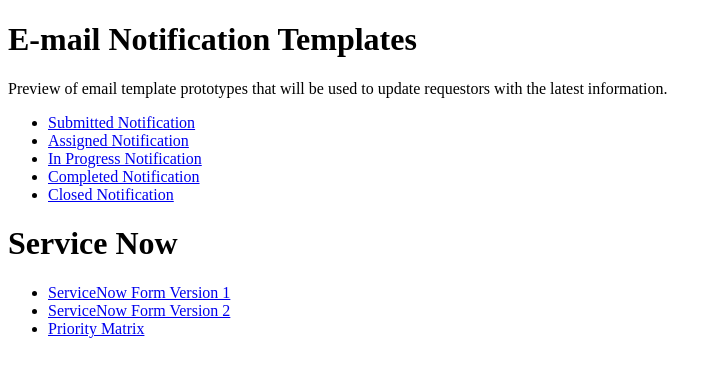
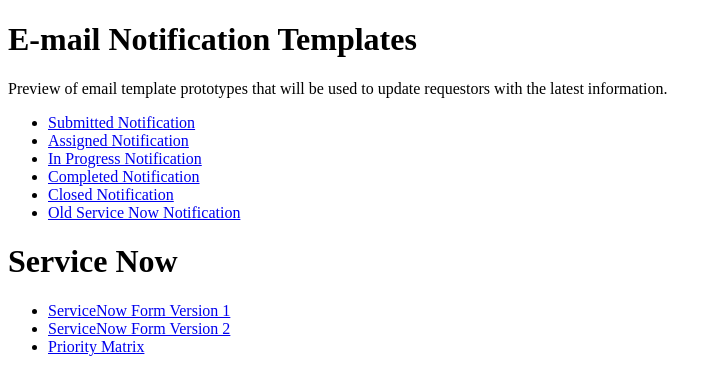
Before and after one commit to rahulgrovermelbourne-ship-it/ServiceNow, a plain HTML site: page index.html in a window 1280 px wide. Shown: the whole page, without its empty margins (0-722 px from the left). Drawn offline with Linux system fonts and the light colour scheme.

Commit message:
Adding old Service Now noitification image

```diff
--- a/index.html
+++ b/index.html
@@ -12,7 +12,10 @@
   <li><a href="https://rahulgrovermelbourne-ship-it.github.io/ServiceNow/In_Progress_Notification.html" target="_blank">In Progress Notification</a></li>
   <li><a href="https://rahulgrovermelbourne-ship-it.github.io/ServiceNow/Completed_Notification.html" target="_blank">Completed Notification</a></li>
   <li><a href="https://rahulgrovermelbourne-ship-it.github.io/ServiceNow/Closed_Notification.html" target="_blank">Closed Notification</a></li>
-  <!-- Add more links here -->
+  <!-- URL for images stored in Git repo -->
+  <li><a href="https://rahulgrovermelbourne-ship-it.github.io/ServiceNow/Old+Service+Now+Notification.png/" target="_blank">Old Service Now Notification</a></li>
+
+
 </ul>
 
 
```
Also changed, not shown: Old Service Now Notification.png (added).
